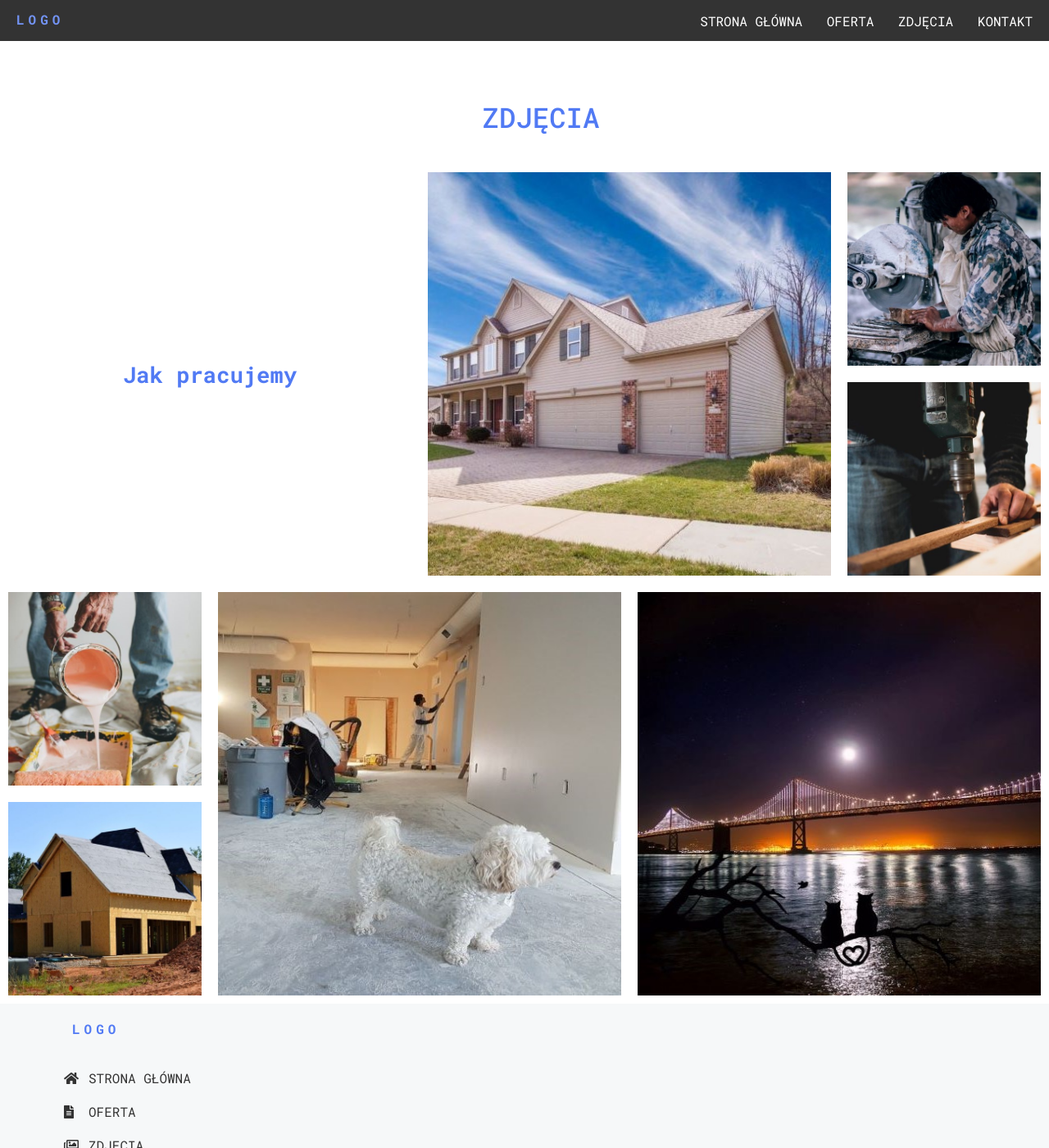
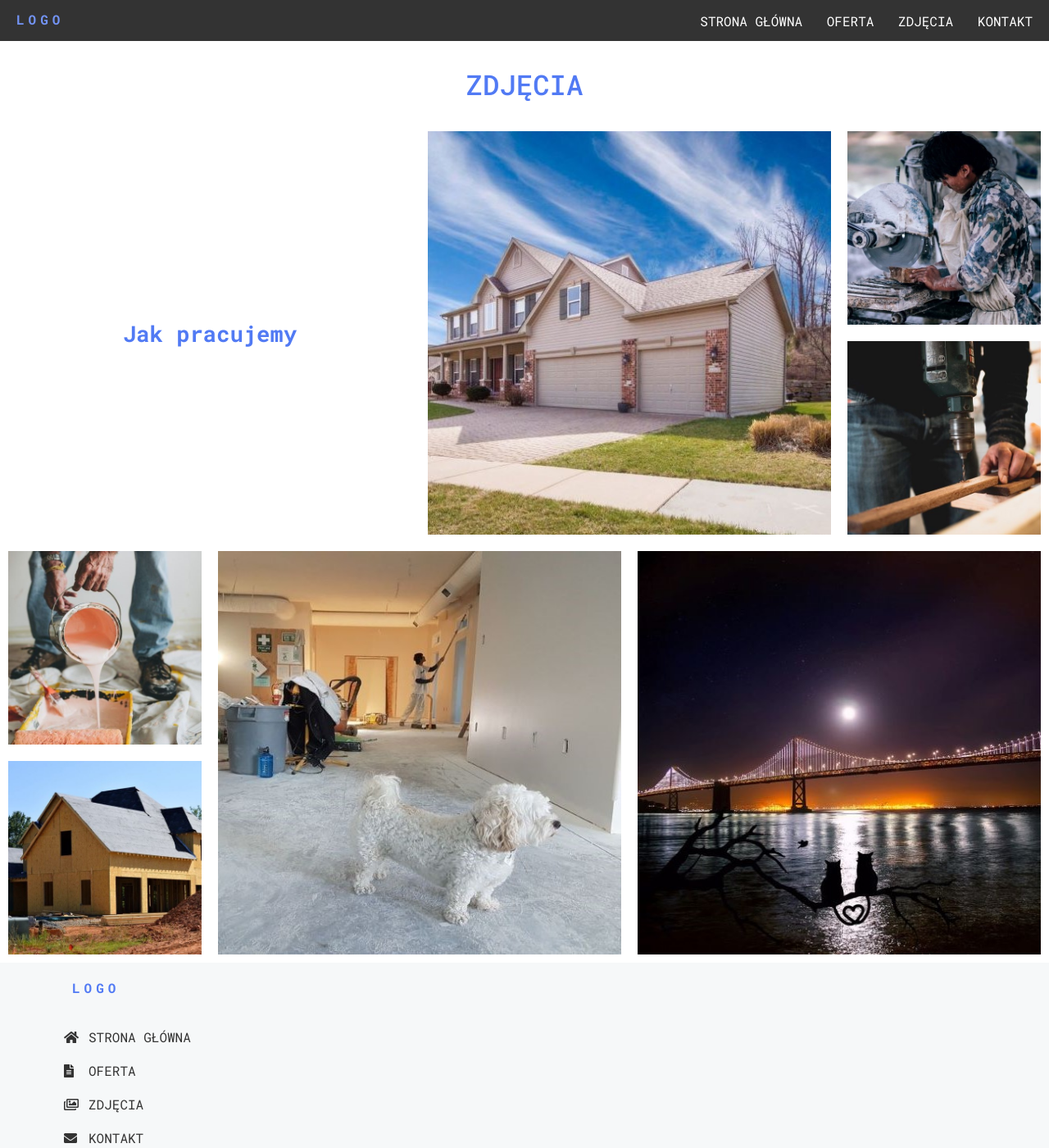
Before and after one commit to slawomirbak/studne_glebinowe, a Jekyll site: the page built from photos.html, in a window 1280 px wide and 1400 px high. Shown: the whole window at 82% size. Built offline with Jekyll 4.4.1, drawn with Linux system fonts in a browser that asks for light colours.

Commit message:
fix nav bug

```diff
--- a/_sass/1-modules/nav.sass
+++ b/_sass/1-modules/nav.sass
@@ -50,7 +50,12 @@
       transform: rotate(0deg) scale(0.2, 0.2)
     &:nth-last-child(2)
       transform: rotate(-45deg) translate(0, -1px)
+  li
+    padding: 10px 0
+    font-size: 22px
 
+#menuToggle input:checked ~ ul
+  transform: none
 
 #menu
   position: absolute
@@ -62,17 +67,12 @@
   background: $black
   list-style-type: none
   -webkit-font-smoothing: antialiased
+
   transform-origin: 0% 0%
   transform: translate(100%,0)
-  transition: transform 0.5s cubic-bezier(0.77, 0.2, 0.05, 1)
+
+  transition: transform 0.3s cubic-bezier(0.77, 0.2, 0.05, 1)
   z-index: 5
-  opacity: 1
-  li
-    padding: 10px 0
-    font-size: 22px
-
-#menuToggle input:checked ~ ul
-  transform: none
 
 @media (min-width:768px)
     #menuToggle
--- a/_sass/2-layouts/photos.sass
+++ b/_sass/2-layouts/photos.sass
@@ -1,9 +1,12 @@
 // hero
-.hero-section-photos
-    height: 200px
-    h1
-        color: $highlight-color
-        width: 100%
+header
+    .hero-section-photos
+        height: 150px
+        .home-title
+            h1
+                color: $highlight-color
+                width: 100%
+                padding: 0
 
 // section gallery
 .wrapper-gallery
--- a/oferts.html
+++ b/oferts.html
@@ -146,6 +146,6 @@
         </article>
     </section>
     <section class="clear-both stars-conditions">
-        <p>* W przypadkubraku wody klient płaci jedynie za stracone paliwo wykorzystane do dwiertu. Firma nie ponosi odpowiedzialności za jakość wody.</p>
+        <p>* W przypadku braku wody klient płaci jedynie za stracone paliwo wykorzystane do odwiertu. Firma nie ponosi odpowiedzialności za jakość wody.</p>
     </section>
 </div>
```
